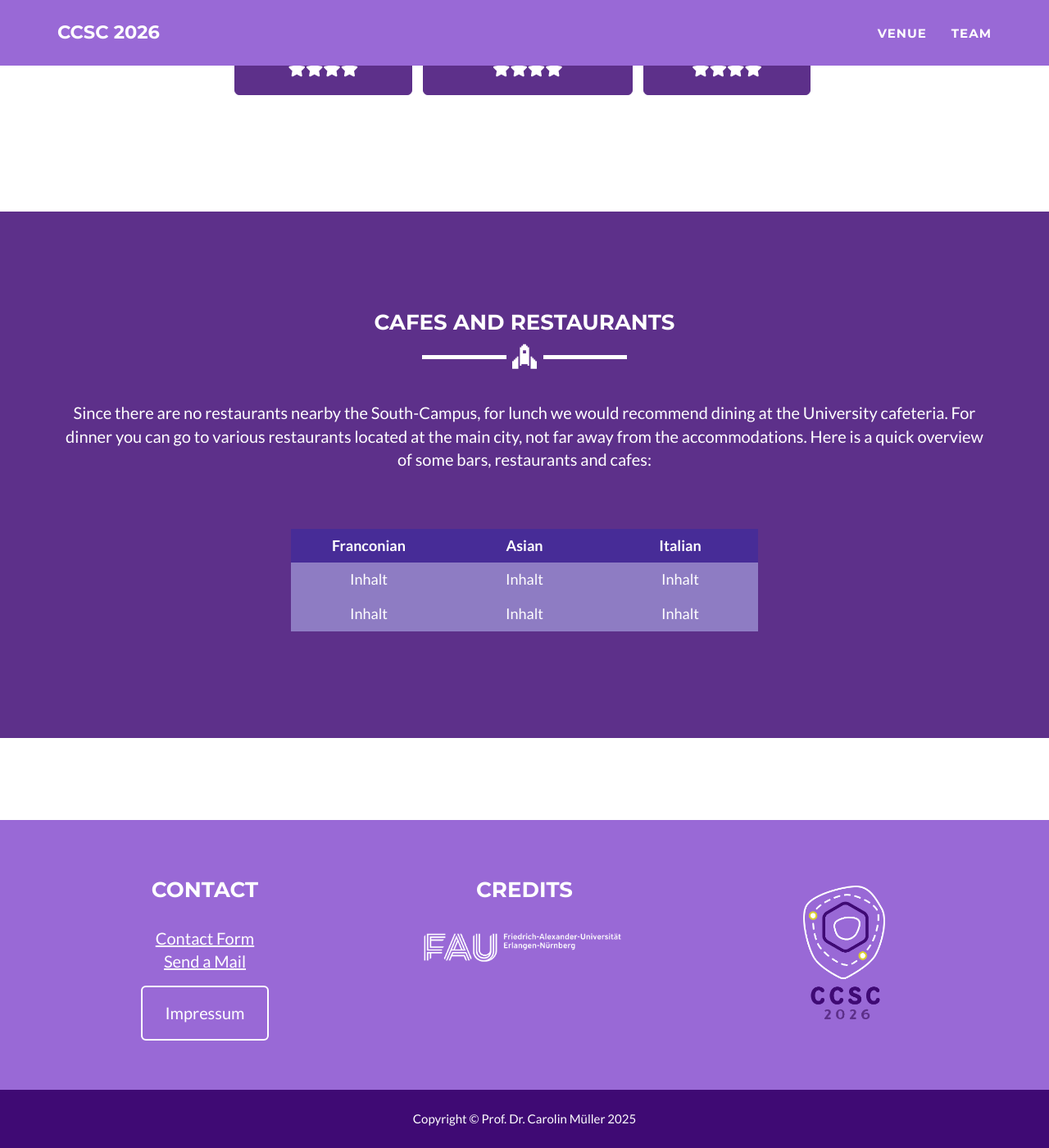
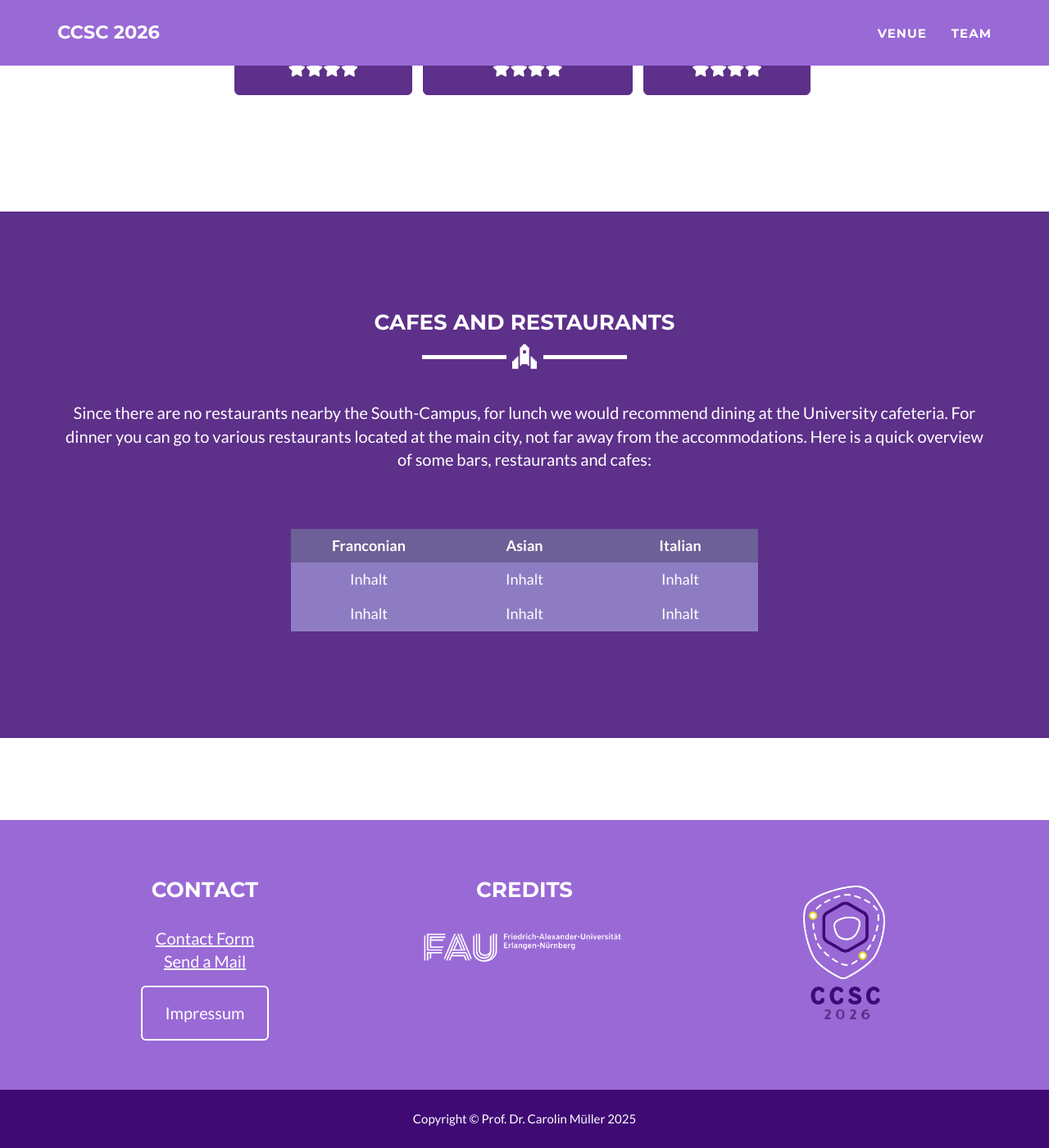
Before and after one commit to ccsc2026/ccsc2026.github.io, a Jekyll site: the page built from venue.html, in a window 1280 px wide and 1400 px high, scrolled down 2109 px. Shown: the whole window at 82% size. Built offline with Jekyll 4.4.1, drawn with Linux system fonts in a browser that asks for light colours.

Commit message:
Update venue.html
Still don't know what's wrong

```diff
--- a/venue.html
+++ b/venue.html
@@ -107,11 +107,11 @@ layout: page
             text-align: left; /* Left-align for cells, overridden for headers */
         }
         th, td {
-            border: 20px #000000; /* Set border color to white */
+            border: 2px #000000; /* Set border color to white */
             padding: 8px;
         }
         th {
-            background-color: #472c97;
+            background-color: #6d5f97;
             text-align: center; /* Center the header text */
         }
         td {
```
